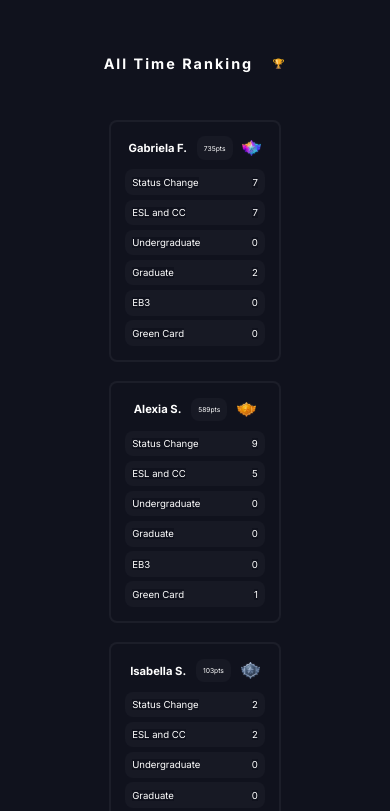
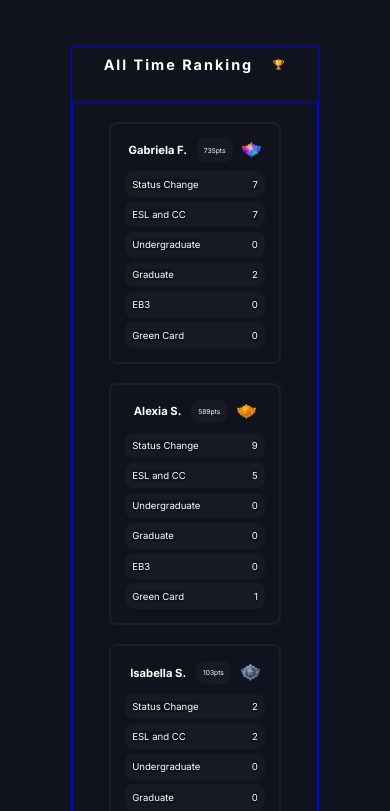
Before and after one commit to joaodk3/USTAY-Awards-Dashboard, a React (Vite) app: page / in a window 390 px wide. Shown: the part 1073-1884 px from the top of the page. Built offline with nearby package versions, Linux system fonts and the light colour scheme.

Commit message:
fixed cards order

```diff
--- a/src/components/cards.module.css
+++ b/src/components/cards.module.css
@@ -8,8 +8,25 @@
     gap: 2rem;
 }
 
-.cardsContent {
+.cards {
+    border: 1px solid blue;
     display: flex;
-    justify-content: space-evenly;
+    flex-direction: column;
+}
+
+.firstRowCards, .secondRowCards, .thirdRowCards {
+    border: 1px solid blue;
+    display: flex;
+    width: 100%;
+    justify-content: space-around;
     flex-wrap: wrap;
 }
+
+@media (max-width: 850px) {
+    .firstRowCards, .secondRowCards, .thirdRowCards {
+        display: flex;
+        flex-direction: column;
+        justify-content: center;
+        align-items: center;
+    }
+}
```
